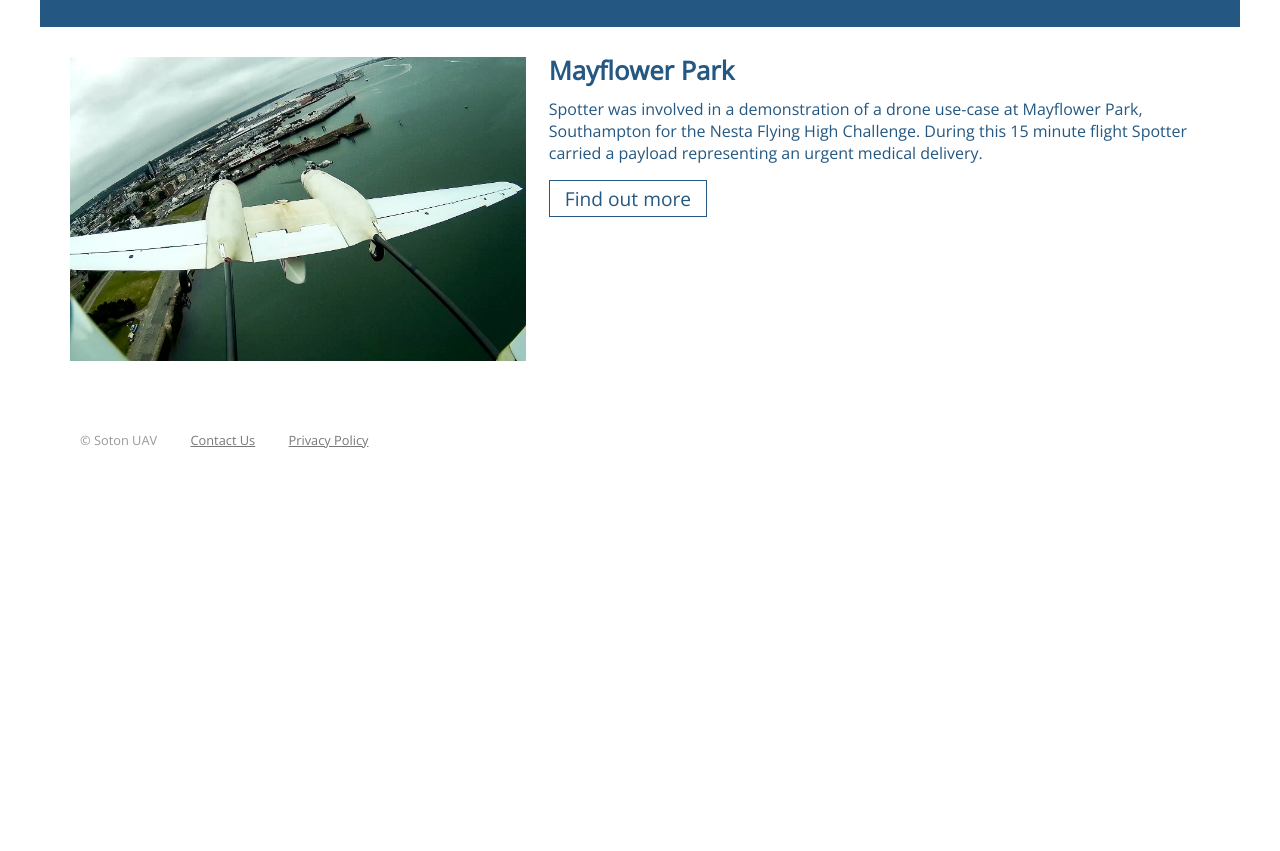
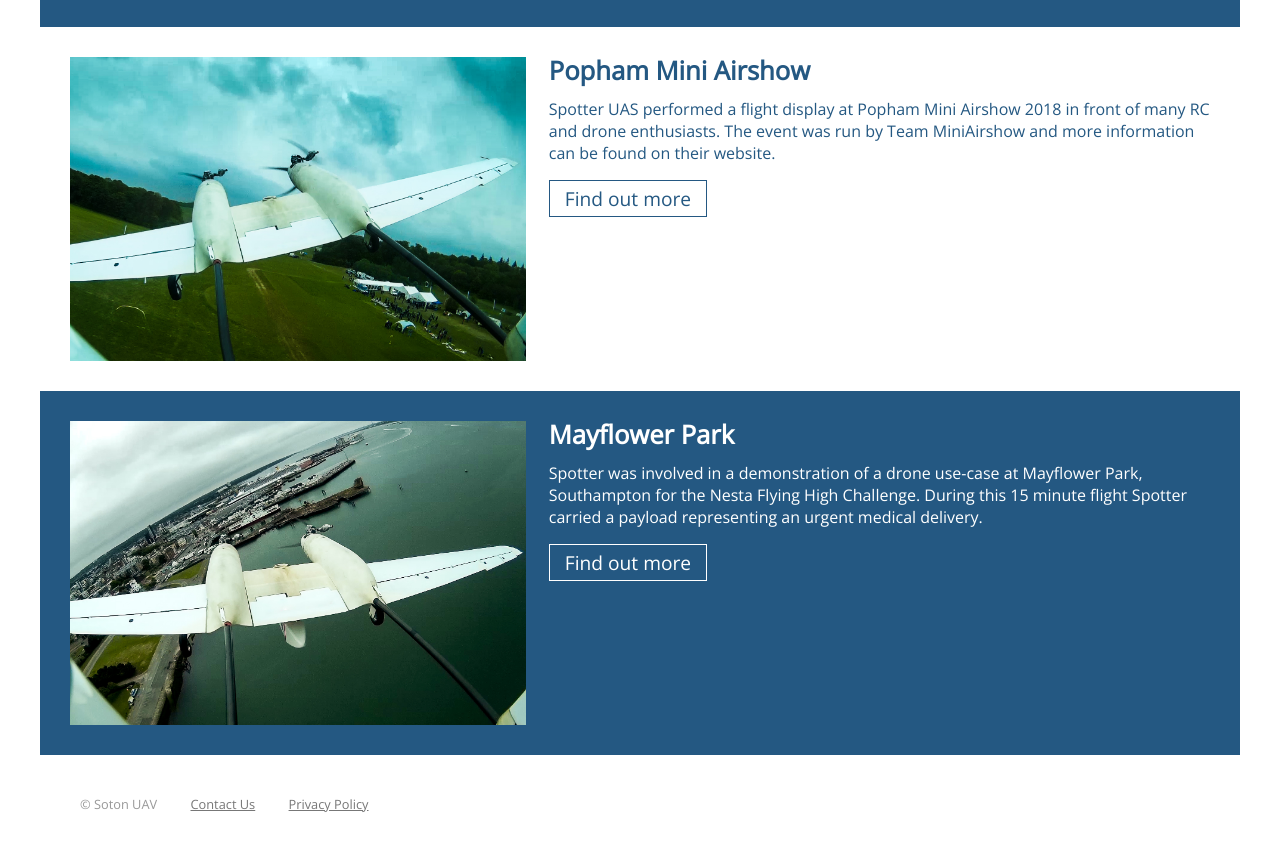
Before and after one commit to SotonUAV/sotonuav.github.io, a website: page maps/index.html in a window 1280 px wide. Shown: the part 4427-5278 px from the top of the page. Before the commit the page ends 4916 px from the top, so only its background shows below. Drawn offline with nearby package versions, Linux system fonts and the light colour scheme; some packages are replaced by stand-ins of ours.

Commit message:
Addition of Popham to locations.

```diff
--- a/maps/index.html
+++ b/maps/index.html
@@ -119,6 +119,7 @@
 							var antarctica = new google.maps.LatLng(-62.958114, -60.644526);
 							var farnborough = new google.maps.LatLng(51.277891, -0.770059);
 							var mayflower = new google.maps.LatLng(50.897457, -1.409075);
+							var popham = new google.maps.LatLng(51.195023, -1.239167);
 							var mapOptions = {
 								center: uos,
 								zoom: 7,
@@ -171,6 +172,11 @@
 								position: mayflower
 								});
 							mayflowerMarker.setMap(map);
+
+							var pophamMarker = new google.maps.Marker({
+								position: popham
+								});
+							pophamMarker.setMap(map);
 
 							var draycotCircle = new google.maps.Circle({
 								center: draycot,
@@ -260,6 +266,17 @@
 							});
 							mayflowerCircle.setMap(map);
 
+							var pophamCircle = new google.maps.Circle({
+								center: popham,
+								radius: 500,
+								strokeColor: "#245882",
+								strokeOpacity: 1,
+								strokeWeight: 2,
+								fillColor: "#245882",
+								fillOpacity: 0.4
+							});
+							pophamCircle.setMap(map);
+
 							var uosMarkerInfo = new google.maps.InfoWindow({ content: '<a style="color:#245882;" title="Boldrewood Innovation Campus" href="#boldrewood">Boldrewood Innovation Campus</a>' });
 							google.maps.event.addListener(uosMarker, 'click', function() { uosMarkerInfo.open(map,uosMarker); });
 
@@ -281,11 +298,14 @@
 							var antarcticaMarkerInfo = new google.maps.InfoWindow({ content:'<a style="color:#245882;" title="Antarctica" href="#antarctica">Antarctica</a>' });
 							google.maps.event.addListener(antarcticaMarker, 'click', function() { antarcticaMarkerInfo.open(map,antarcticaMarker); });
 
-							var farnboroughMarkerInfo = new google.maps.InfoWindow({ content:'<a style="color:#245882;" title="Farnborough" href="#farnborough">Farnborough</a>' });
+							var farnboroughMarkerInfo = new google.maps.InfoWindow({ content:'<a style="color:#245882;" title="Farnborough International Airshow" href="#farnborough">Farnborough International Airshow</a>' });
 							google.maps.event.addListener(farnboroughMarker, 'click', function() { farnboroughMarkerInfo.open(map,farnboroughMarker); });
 
 							var mayflowerMarkerInfo = new google.maps.InfoWindow({ content:'<a style="color:#245882;" title="Mayflower Park" href="#mayflower">Mayflower Park</a>' });
 							google.maps.event.addListener(mayflowerMarker, 'click', function() { mayflowerMarkerInfo.open(map,mayflowerMarker); });
+
+							var pophamMarkerInfo = new google.maps.InfoWindow({ content:'<a style="color:#245882;" title="Popham Mini Airshow" href="#popham">Popham Mini Airshow</a>' });
+							google.maps.event.addListener(pophamMarker, 'click', function() { pophamMarkerInfo.open(map,pophamMarker); });
 
 						}
 					</script>
@@ -456,7 +476,22 @@
 
 			</section>
 
-			<section class="white" id="mayflower">
+			<section class="white" id="popham">
+
+				<img alt="Popham Mini Airshow" src="../images/popham.jpg">
+
+				<article>
+					<h2>Popham Mini Airshow</h2>
+
+					<p>
+						Spotter UAS performed a flight display at Popham Mini Airshow 2018 in front of many RC and drone enthusiasts. The event was run by Team MiniAirshow and more information can be found on their website.
+					</p>
+					<a class="btn" title="Mini Airshow" href="http://miniairshow.co.uk/">Find out more</a>
+				</article>
+
+			</section>
+
+			<section class="blue" id="mayflower">
 
 				<img alt="Mayflower Park" src="../images/mayflower.jpg">
 
```
Also changed, not shown: images/popham-small.jpg (added), images/popham.jpg (added).
